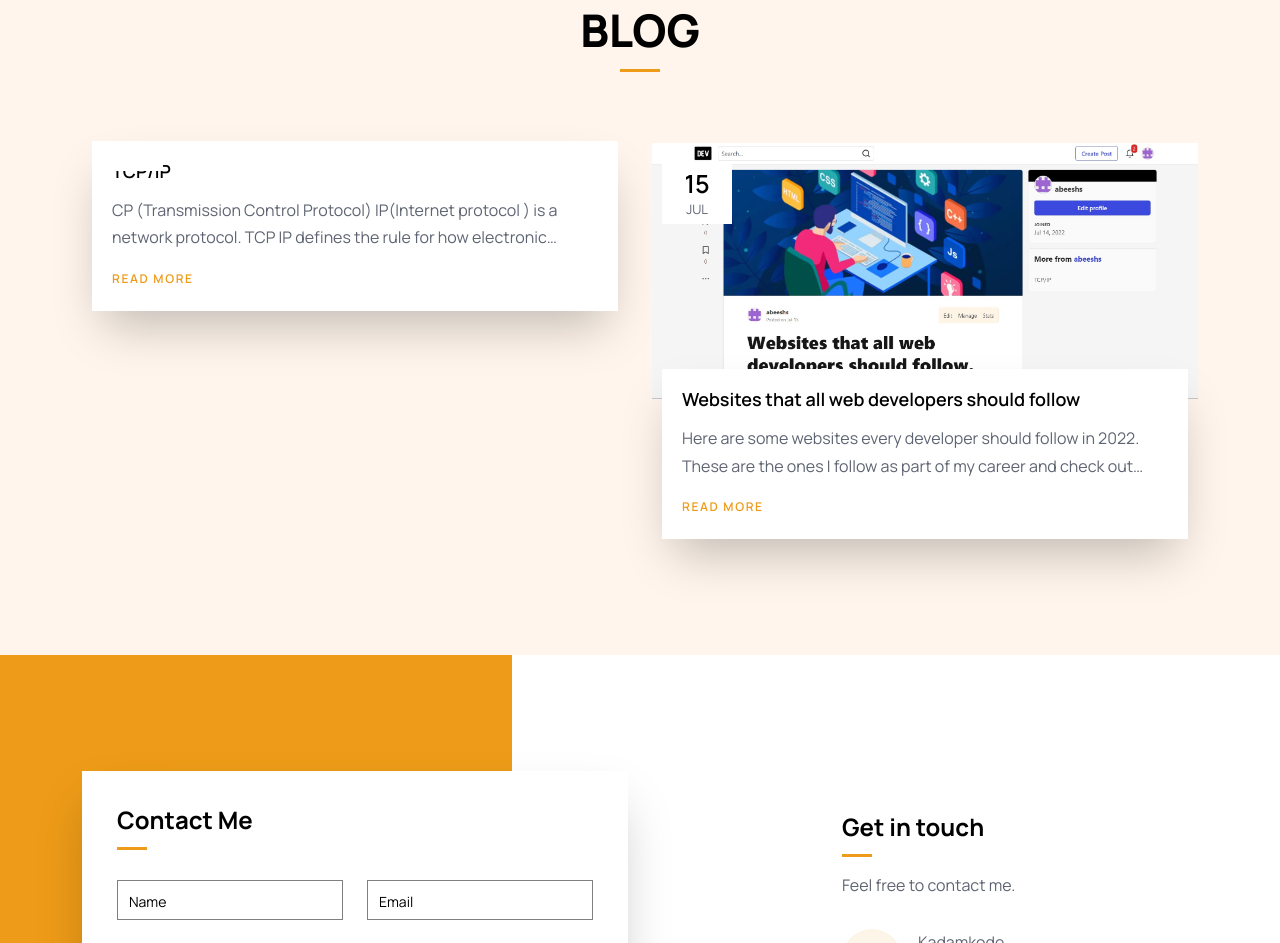
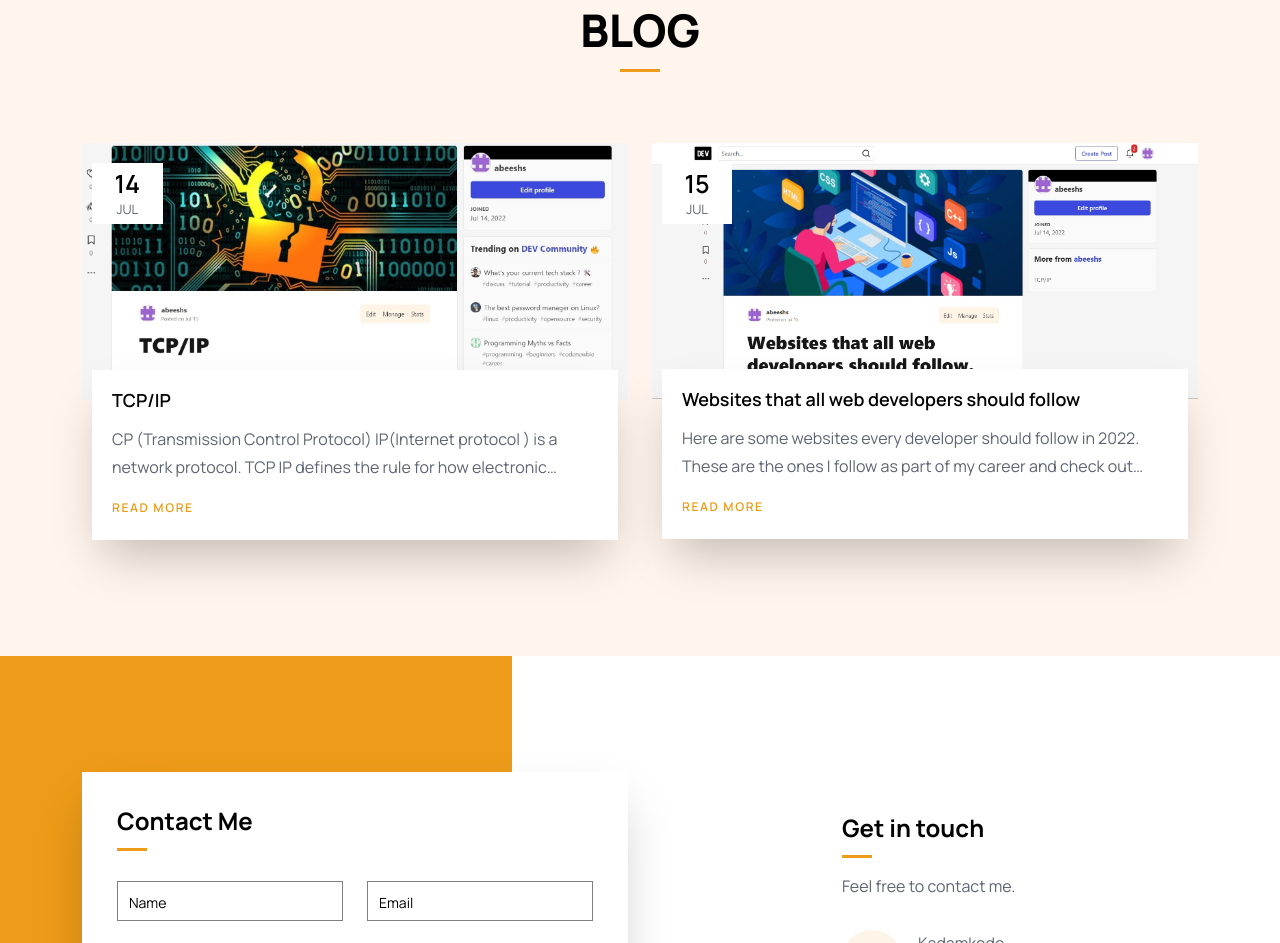
Before and after one commit to abeeshs/Personal, a plain HTML site: page index.html in a window 1280 px wide. Shown: the part 4027-4970 px from the top of the page. Drawn offline with nearby package versions, Linux system fonts and the light colour scheme; the site is published under a folder, as on GitHub Pages, so addresses that start at the root find nothing.

Commit message:
added image in blog

```diff
--- a/index.html
+++ b/index.html
@@ -320,7 +320,7 @@
                                         <span>14</span>
                                         <small>JUL</small>
                                     </div>
-                                    <img src="/blog1.jpg" title="" alt="">
+                                    <img src="./blog1.jpg" title="" alt="">
                                 </a>
                             </div>
                             <div class="blog-info">
```
Also changed, not shown: static/img/about_me.jpg (deleted), static/img/bg-3.jpg (deleted), static/img/blog-1.jpg (deleted), static/img/blog-2.jpg (deleted), static/img/blog-3.jpg (deleted), static/img/blog-4.jpg (deleted), static/img/blog-5.jpg (deleted), static/img/blog-6.jpg (deleted), static/img/portfolio-1.jpg (deleted), static/img/portfolio-2.jpg (deleted), static/img/portfolio-3.jpg (deleted), static/img/portfolio-4.jpg (deleted), static/img/portfolio-5.jpg (deleted), static/img/portfolio-6.jpg (deleted), 3 more files.
